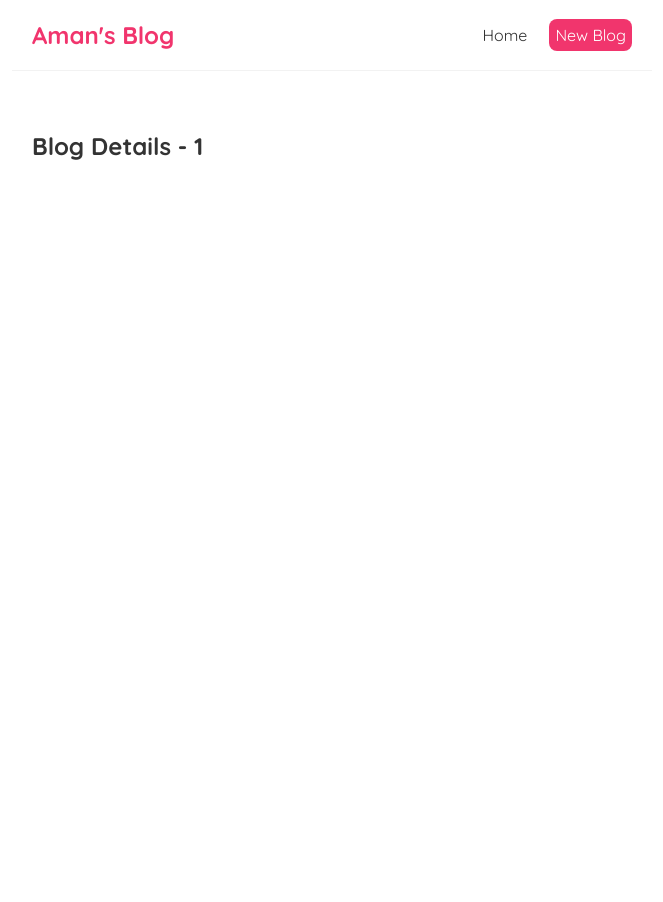
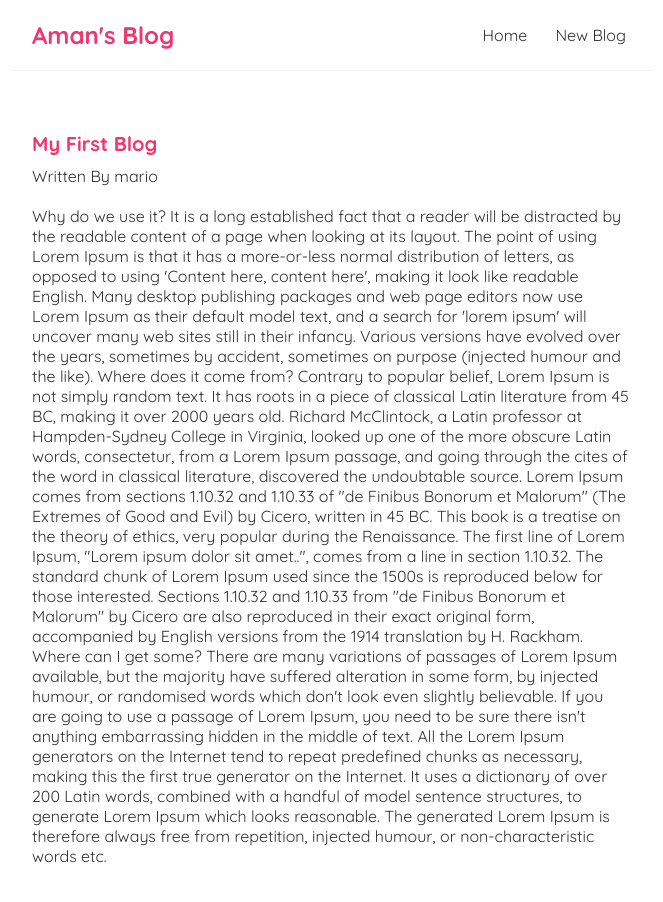
Before and after one commit to amanRecreates/react_blog, a React (Create React App) app: page /blogs/1 in a window 1280 px wide. Shown: the top 902 px of the page, without its empty margins (308-971 px from the left). Before the commit the page ends 800 px from the top, so only its background shows below. Built offline with nearby package versions, Linux system fonts and the light colour scheme; data requests are answered from the project's data file.

Commit message:
learned reusing custom hook and string templating

```diff
--- a/src/BlogDetails.js
+++ b/src/BlogDetails.js
@@ -1,10 +1,22 @@
 import { useParams } from "react-router-dom";
+import useFetch from './useFetch'
+
 
 const BlogDetails = () => {
     const { id } = useParams()
+    const { data: blog, loading, error } = useFetch(`http://localhost:8000/blogs/${id}`)
+
     return (
         <div className="blog-details">
-            <h2>Blog Details - { id }</h2>
+            { loading && <div> Loading ... </div>}
+            { error && <div> {error} </div>}
+            { blog && (
+                <article>
+                    <h2>{ blog.title }</h2>
+                    <p>Written By { blog.author }</p>
+                    <div>{ blog.body }</div>
+                </article>
+            )}
         </div>
     );
 }
--- a/src/Navbar.js
+++ b/src/Navbar.js
@@ -6,11 +6,7 @@ const Navbar = () => {
             <h1>Aman's Blog</h1>
             <div className="links">
                 <Link to="/">Home</Link>
-                <Link to="/create" style={{
-                    color: "white",
-                    backgroundColor: "#f1356d",
-                    borderRadius: "8px",
-                }}>New Blog</Link>
+                <Link to="/create">New Blog</Link>
             </div>
         </nav>
     );
--- a/src/index.scss
+++ b/src/index.scss
@@ -59,3 +59,15 @@
         margin-bottom: 8px;
     }
 }
+
+.blog-details {
+    h2 {
+        font-size: 20px;
+        color:#f1356d;
+        margin-bottom: 10px;
+    }
+
+    div {
+        margin: 20px 0;
+    }
+}
```
